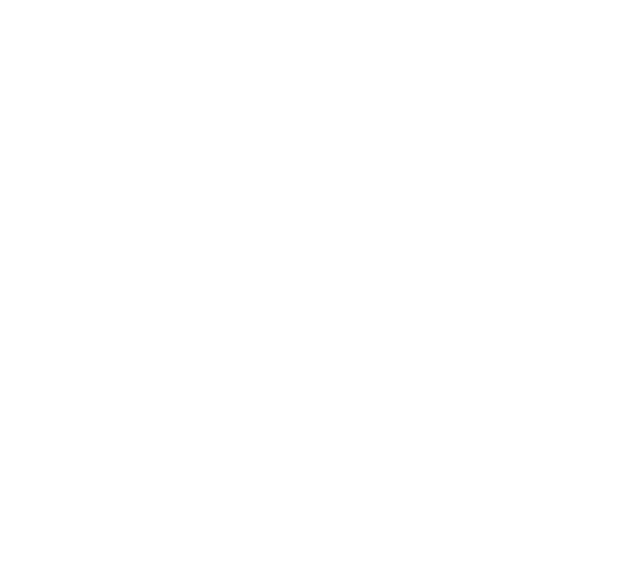
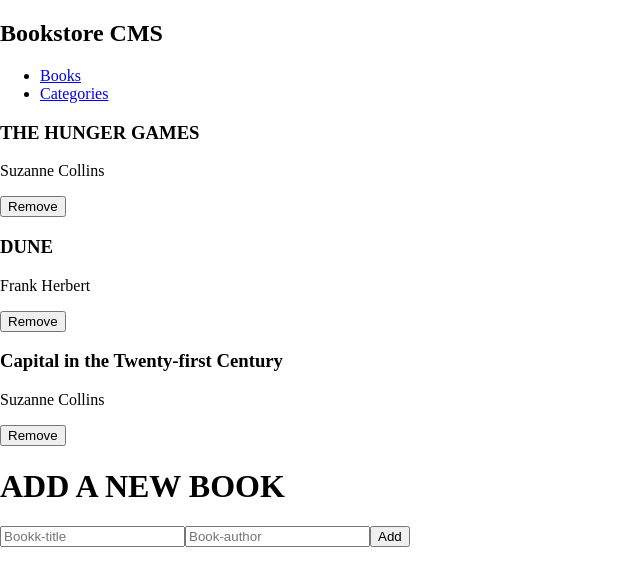
Before and after one commit to Christabelle143/book-store-app, a React (Create React App) app: page / in a window 1280 px wide. Shown: the top 586 px of the page, without its empty margins (0-640 px from the left). Built offline with nearby package versions, Linux system fonts and the light colour scheme.

Commit message:
created Books.js file

```diff
--- a/src/App.js
+++ b/src/App.js
@@ -1,6 +1,23 @@
+import {
+  Routes,
+  Route,
+} from 'react-router-dom';
+import './index.css';
+import Books from './components/Books';
+import Categories from './components/Categories';
+import Navbar from './components/Navbar';
+
 function App() {
   return (
-    null
+    <>
+      <Navbar />
+      <main>
+        <Routes>
+          <Route path="/" element={<Books />} />
+          <Route path="/categories" element={<Categories />} />
+        </Routes>
+      </main>
+    </>
   );
 }
 
--- a/src/components/Book.js
+++ b/src/components/Book.js
@@ -1,14 +1,18 @@
 import React from 'react';
+import PropTypes from 'prop-types';
 /* eslint-disable react/prop-types */
 /* eslint-disable  react/destructuring-assignment */
 
-function Book(props) {
-  return (
-    <div className="book-container">
-      <h3 className="book-title">{props.title}</h3>
-      <p className="book-author">{props.author}</p>
-      <button type="button" className="remove-btn">Remove</button>
-    </div>
-  );
-}
+const Book = ({ title, author }) => (
+  <div className="book-container">
+    <h3 className="book-title">{title}</h3>
+    <p className="book-author">{author}</p>
+    <button type="button" className="remove-btn">Remove</button>
+  </div>
+);
+
+Book.propTypes = {
+  title: PropTypes.string.isRequired,
+  author: PropTypes.string.isRequired,
+};
 export default Book;
--- /dev/null
+++ b/src/components/Books.js
@@ -0,0 +1,33 @@
+import React from 'react';
+import Book from './Book';
+import AddBook from './AddBook';
+
+const Books = () => {
+  const bookList = [{
+    id: 1,
+    title: 'THE HUNGER GAMES',
+    author: 'Suzanne Collins',
+  },
+  {
+    id: 2,
+    title: 'DUNE',
+    author: 'Frank Herbert',
+  },
+  {
+    id: 3,
+    title: 'Capital in the Twenty-first Century',
+    author: 'Suzanne Collins',
+  },
+  ];
+
+  return (
+    <div>
+      {bookList.map((book) => (
+        <Book key={book.id} title={book.title} author={book.author} />
+      ))}
+      <AddBook />
+    </div>
+  );
+};
+
+export default Books;
--- a/src/components/Categories.js
+++ b/src/components/Categories.js
@@ -1,10 +1,9 @@
 import React from 'react';
 
-function Categories() {
-  return (
-    <div className="check-btn">
-      <button type="button">Check status</button>
-    </div>
-  );
-}
+const Categories = () => (
+  <div className="check-btn">
+    <button type="button">Check status</button>
+  </div>
+);
+
 export default Categories;
--- a/src/components/Navbar.js
+++ b/src/components/Navbar.js
@@ -1,14 +1,13 @@
 import React from 'react';
 import { Link } from 'react-router-dom';
 
-function Navbar() {
-  return (
+const Navbar = () => (
   <div>
     <nav>
       <h1>Bookstore CMS</h1>
       <ul>
         <li>
-            <Link to="/Books">Books</Link>
+          <Link to="/">Books</Link>
         </li>
         <li>
           <Link to="/Categories">Categories</Link>
@@ -17,5 +16,5 @@
     </nav>
   </div>
 );
-}
+
 export default Navbar;
--- a/src/components/addBook.js
+++ b/src/components/addBook.js
@@ -1,14 +1,13 @@
 import React from 'react';
 
-function addBook() {
-  return (
+const AddBook = () => (
   <div className="form-inputs">
     <h1>ADD A NEW BOOK</h1>
     <form className="inputs">
-        <input type="text" id="title" placeholder="Bookk-title" />
-        <input type="text" id="author" placeholder="Book-author" />
+      <input type="text" name="title" placeholder="Bookk-title" />
+      <input type="text" name="author" placeholder="Book-author" />
+      <button type="submit">Add</button>
     </form>
   </div>
 );
-}
-export default addBook;
+export default AddBook;
--- a/src/index.js
+++ b/src/index.js
@@ -1,11 +1,14 @@
 import React from 'react';
-import ReactDOM from 'react-dom';
+import ReactDOM from 'react-dom/client';
 import './index.css';
+import { BrowserRouter as Routes } from 'react-router-dom';
 import App from './App';
 
-ReactDOM.render(
+const root = ReactDOM.createRoot(document.getElementById('root'));
+root.render(
   <React.StrictMode>
-    <App />
+    <Routes>
+      <App />
+    </Routes>
   </React.StrictMode>,
-  document.getElementById('root'),
 );
--- a/src/redux/categories/categories.js
+++ b/src/redux/categories/categories.js
@@ -3,7 +3,7 @@
 const initialState = [];
 
 // Action creator
-export const check = () => ({
+export const checkStatus = () => ({
   type: STATUS_CHECK,
 });
 
--- a/src/redux/configureStore.js
+++ b/src/redux/configureStore.js
@@ -3,8 +3,8 @@
 import categoriesReducer from './categories/categories';
 
 const rootStore = configureStore({
-   booksReducer,
-   categoriesReducer,
+  booksReducer,
+  categoriesReducer,
 });
 
 export default rootStore;
```
Also changed, not shown: package.json (+6 -13 lines), src/redux/books/books.js (+7 -6 lines). Lines whose indentation alone changed are shown as unchanged.
